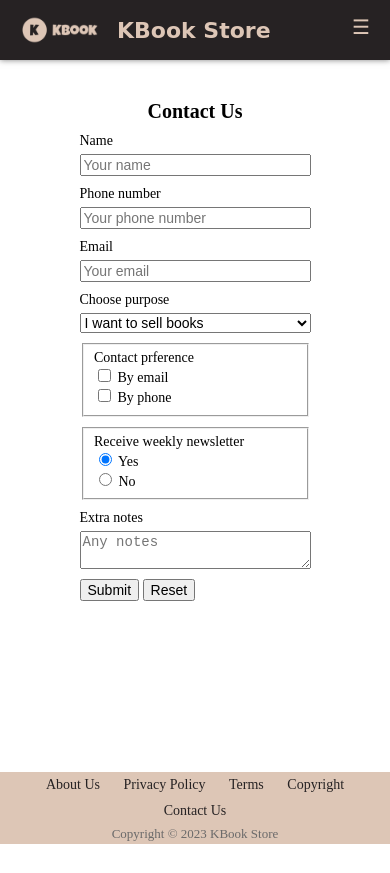
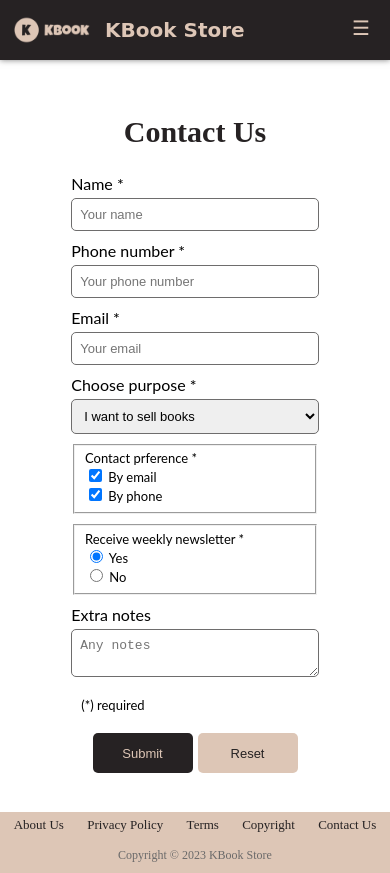
Before and after one commit to hakhanhne/KBook-Store, a plain HTML site: page views/info/contact.html in a window 390 px wide. Before the commit the page ends 844 px from the top, so only its background shows below. Drawn offline with Linux system fonts and the light colour scheme.

Commit message:
completing pages

```diff
--- a/assets/css/style.css
+++ b/assets/css/style.css
@@ -1,5 +1,10 @@
 html {height: 100%;}
 * {box-sizing: border-box; font-size: 16px;}
+
+.header * {
+  font-size: 15px;
+  font-family: "Lato Extended","Lato","Helvetica Neue",Helvetica,Arial,sans-serif;
+}
 body, .header, .main, .footer, .thumbnail {width: 100%;}
 body {
   position: relative;
@@ -12,18 +17,21 @@ body {
   bottom: 0;
   text-align: center;
 }
-.footer .copyright {font-size: 13px; color: #6b6a6a;}
+.footer .copyright {font-size: 12px; color: #6b6a6a;}
 
 .main {padding: 30px 30px 100px 30px;}
 
-p {line-height:0; margin: 10px;}
+p {margin: 10px;}
 
 .flex-row {display: flex; flex-direction: row; align-items: center; gap: 7px;}
 .flex-col {display: flex; flex-direction: column; gap: 5px;}
 
+/* font size */
+h1.bigger-font {font-size: 27px; margin: 13px 0;}
 h2.big-font {font-size: 23px; margin: 10px 0;}
 h3.mid-font {font-size: 20px; margin: 7px 0;}
-.bigger-font {font-size: 27px;}
+h4.small-font {font-size: 17px; margin: 7px 0;}
+
 
 
 /* theme color */
@@ -31,7 +39,6 @@ h3.mid-font {font-size: 20px; margin: 7px 0;}
 .theme2 {background: #DDC6B6; color: #262223;}
 
 /* header bar */
-
 .header {
   height: 60px;
   position: sticky;
@@ -45,7 +52,7 @@ h3.mid-font {font-size: 20px; margin: 7px 0;}
 .header > * {height: 100%; padding-top: 0;}
 .header .left {
   float: left;
-  width: 0px;
+  width: 0px; /* set 0 to allow overlapping from .right */
 }
 .header .right {
   float: right;
@@ -74,13 +81,9 @@ nav ul {list-style: none; margin: 0; padding: 0;}
   display: none;
 }
 
-.footer nav li {
-  display: inline-block;
-  padding: 5px 10px;
-}
+.footer nav li {display: inline-block; padding: 5px 10px;}
 
 a.nav-link {color: inherit; transition-duration: .5s;}
-
 .header a.nav-link {text-decoration: underline;}
 .footer a.nav-link {text-decoration: none;}
 
@@ -101,7 +104,6 @@ a.nav-link {color: inherit; transition-duration: .5s;}
 
 
 /* thumnail in home page */
-
 .thumbnail {
   position: relative;
   height: 350px;
@@ -128,9 +130,12 @@ a.nav-link {color: inherit; transition-duration: .5s;}
   flex-direction: column;
   justify-content: center;
   align-items: center;
-  gap: 15px;
+  gap: 25px;
   text-align: center;
 }
+
+.welcome-text {font-size: 40px;}
+.thumbnail .text p {font-size: 17px;}
 
 .contact-btn {
   border: #DDC6B6 solid;
@@ -193,14 +198,40 @@ a.nav-link {color: inherit; transition-duration: .5s;}
   overflow: hidden;
   text-align: center;
 }
+.card-cover img {max-width: 100%; max-height: 100%;}
+.card-info {text-align: left; display: flex; flex-direction: column; gap: 5px;}
+.card-info .author {font-size: 13px;}
 
-.card-cover img {
-  max-width: 100%;
-  max-height: 100%;
+/* contact page */
+.form-name {font-size: 30px; color:#262223}
+.main-container {
+  width: 100%;
+  display: flex;
+  flex-direction: column;
+  align-items: center;
 }
 
-.card-info {text-align: left; display: flex; flex-direction: column; gap: 5px;}
-.card-info .author {font-size: 13px;}
+.form-container {width: 60%;}
+
+form#contact-form {
+  display: flex;
+  flex-direction: column;
+  gap: 10px;
+  font-family:"Lato Extended","Lato","Helvetica Neue",Helvetica,Arial,sans-serif;
+}
+
+.label-input {display: flex; align-items: center;}
+.label-input label {width: 25%; font-size: 16px;}
+.label-input input, .label-input select, .label-input textarea {
+  width: 75%;
+  border: #6e6d6d solid 1.5px;
+  border-radius: 5px;
+  padding: 8px;
+}
+
+.form-btn {width: 100px; height: 40px; border-radius: 5px; outline: none; border: none;}
+.btns {display: flex; gap: 5px; justify-content: center;}
+
 
 button {cursor: pointer;}
 
@@ -211,16 +242,38 @@ input:disabled + label {
   color: #ccc;
 }
 
-
+@media (max-width: 992px){
+  .form-container {width: 75%;}
+}
 
 @media (max-width: 768px){
   .book-detail .top {flex-direction: column; gap: 25px;}
+
+  /* contact page */
+  .label-input {
+    flex-direction: column;
+    gap: 5px;
+    align-items: flex-start;
+  }
+  .label-input label {width: 100%;}
+  .label-input input, .label-input select, .label-input textarea {width: 100%;}
+
 }
 
 @media (max-width: 600px){
-  .category-item {margin: 15px;}
-  * {font-size: 14px;}
+  * {font-size: 13px;}
+  h2.big-font {font-size: 20px;}
+  h3.mid-font {font-size: 18px;}
   .app-name {font-size: 22px;}
+  .welcome-text {font-size: 35px;}
+  .thumbnail .text p {font-size: 14px;}
+
+  .category-item {margin: 14px;}
+  .bookcard {
+    width: 190px;
+    height: 250px;
+    padding: 8px;
+  }
 
   /* .header nav menu responsive: horizontal -> vertical menu */
   .hamburger {display: block;} /* show hamburger */
@@ -230,7 +283,7 @@ input:disabled + label {
     padding: 0;
     display: none;
   }
-  .header nav a {font-size: 15px;}
+  .header nav * {font-size: 14px;}
   .header nav ul:hover {color: #6b6a6a;}
   .header a.nav-link:hover {color: #262223;}
 
@@ -252,27 +305,24 @@ input:disabled + label {
   .header nav:hover {display: block;}
 }
 
-@media (max-width: 599px){
-  .bookcard {
-    width: 190px;
-    height: 250px;
-    padding: 8px;
-  }
-  .category-item {margin: 14px;}
-  * {font-size: 14px;}
-  h2.big-font {font-size: 20px;}
-  h3.mid-font {font-size: 18px;}
-
+@media (max-width: 400px){
+  .left.flex-row{gap: 3px;}
+  .welcome-text {font-size: 25px;}
+  .app-name{font-size: 20px;}
+  .header {padding-left: 2px;}
+  .header nav * {font-size: 13px;}
 }
 
-@media (max-width: 380px){
-  .left.flex-row{gap: 3px;}
-  .app-name{font-size: 20px;}
-  .header {padding-left: 2px;}
-}
+@media (max-width: 300px){
+  h2.big-font {font-size: 19px;}
+  h3.mid-font {font-size: 17px;}
+  .app-name{font-size: 18px;}
+  .welcome-text {font-size: 20px;}
+  .bookcard {width: 180px; height: 220px;}
+  .category-item {margin: 10px;}
+  /* contact page */
+  .form-container {width: 90%;}
 
-@media (max-width: 280px){
-  .app-name{font-size: 18px;}
 }
 
 
--- a/views/info/contact.html
+++ b/views/info/contact.html
@@ -8,22 +8,9 @@
   <link rel="icon" href="../../assets/favicon/logo.png" type="image/png" />
   <link rel="stylesheet" href="../../assets/css/style.css" />
   <link rel="stylesheet" href="https://cdnjs.cloudflare.com/ajax/libs/font-awesome/5.15.4/css/all.min.css" />
+  <link href='https://fonts.googleapis.com/css?family=Poppins' rel='stylesheet'>
+  <link href='https://fonts.googleapis.com/css?family=Poppins' rel='stylesheet'>
   <title>Contact Us</title>
-  <style>
-    .container-center {
-      width: 100%;
-      display: flex;
-      flex-direction: column;
-      align-items: center;
-    }
-
-    .form-container {
-      width: 70%;
-    }
-
-    form#contact-form {display: flex; flex-direction: column; gap: 10px;}
-
-  </style>
 </head>
 
 <body>
@@ -32,7 +19,7 @@
       <img class="app-logo" src="../../assets/favicon/logo.png" alt="App logo">
       <div class="app-name">KBook Store</div>
     </div>
-    <div class="right nav-wrapper">
+    <div class="right">
       <div class="hamburger">☰</div>
       <nav>
         <ul>
@@ -46,33 +33,33 @@
   </div>
 
   <div class="main">
-    <div class="container-center">
+    <div class="main-container">
       <div class="form-container">
         <center>
-          <h2 class="big-font">Contact Us</h2>
+          <h2 class="form-name">Contact Us</h2>
         </center>
-        <form id="contact-form">
+        <form id="contact-form" method="post" target="_blank" action="https://www.w3schools.com/action_page.php">
           <div class="form-row">
-            <div class="flex-col">
-              <label class="form-label" for="name">Name</label>
+            <div class="label-input">
+              <label class="form-label" for="name">Name *</label>
               <input type="text" required name="name" placeholder="Your name">
             </div>
           </div>
           <div class="form-row">
-            <div class="flex-col">
-              <label class="form-label" for="phone">Phone number</label>
+            <div class="label-input">
+              <label class="form-label" for="phone">Phone number *</label>
               <input type="text" required name="phone" placeholder="Your phone number">
             </div>
           </div>
           <div class="form-row">
-            <div class="flex-col">
-              <label class="form-label" for="email">Email</label>
+            <div class="label-input">
+              <label class="form-label" for="email">Email *</label>
               <input type="email" required name="email" placeholder="Your email">
             </div>
           </div>
           <div class="form-row">
-            <div class="flex-col">
-              <label class="form-label" for="purpose">Choose purpose</label>
+            <div class="label-input">
+              <label class="form-label" for="purpose">Choose purpose *</label>
               <select id="purpose" name="purpose" required>
                 <option disabled>-- Choose --</option>
                 <option value="sell">I want to sell books</option>
@@ -83,13 +70,13 @@
           <div class="form-row">
             <div class="flex-col">
               <fieldset>
-                <label class="form-label">Contact prference</label>
+                <label class="form-label">Contact prference *</label>
                 <div class="checkbox-option">
-                  <input type="checkbox" id="contact-email" name="contact-email">
+                  <input type="checkbox" checked id="contact-email" name="contact-email">
                   <label for="contact-email">By email</label>
                 </div>
                 <div class="checkbox-option">
-                  <input type="checkbox" id="contact-phone" name="contact-phone">
+                  <input type="checkbox" checked id="contact-phone" name="contact-phone">
                   <label for="contact-phonne">By phone</label>
                 </div>
               </fieldset>
@@ -98,7 +85,7 @@
           <div class="form-row">
             <div class="flex-col">
               <fieldset>
-                <label class="form-label">Receive weekly newsletter</label>
+                <label class="form-label">Receive weekly newsletter *</label>
                 <div class="checkbox-option">
                   <input type="radio" id="weekly-news-yes" name="weekly-news" checked>
                   <label for="weekly-news-yes">Yes</label>
@@ -111,14 +98,17 @@
             </div>
           </div>
           <div class="form-row">
-            <div class="flex-col">
+            <div class="label-input">
               <label for="note">Extra notes</label>
               <textarea id="note" placeholder="Any notes"></textarea>
             </div>
           </div>
           <div class="form-row">
-            <input type="submit" class="form-btn" id="submit-btn" value="Submit">
-            <input type="reset" class="form-btn" id="reset-btn" value="Reset">
+            <p>(*) required</p>
+          </div>
+          <div class="form-row btns">
+              <input type="submit" class="form-btn theme1" id="submit-btn" value="Submit">
+              <input type="reset" class="form-btn theme2" id="reset-btn" value="Reset">
           </div>
         </form>
       </div>
@@ -129,9 +119,9 @@
     <nav>
       <ul>
         <li><a class="nav-link" href="../info/about.html">About Us</a></li>
-        <li><a class="nav-link" href="../info//privacy.html">Privacy Policy</a></li>
+        <li><a class="nav-link" href="../info/privacy.html">Privacy Policy</a></li>
         <li><a class="nav-link" href="../info/terms.html">Terms</a></li>
-        <li><a class="nav-link" href="../info//copyright.html">Copyright</a></li>
+        <li><a class="nav-link" href="../info/copyright.html">Copyright</a></li>
         <li><a class="nav-link" href="../info/contact.html">Contact Us</a></li>
       </ul>
     </nav>
```
Also changed, not shown: views/book-detail/book13.html (+4 -3 lines), views/category/fiction.html (+4 -3 lines), views/category/thriller.html (+7 -4 lines), views/info/about.html (+21 -4 lines), views/info/copyright.html (+4 -3 lines), views/info/privacy.html (+21 -4 lines), views/info/terms.html (+21 -4 lines), views/main/home.html (+7 -10 lines), views/partials/footer.html (+2 -2 lines), views/partials/header copy.html (+1 -1 lines), views/partials/header.html (+1 -1 lines).
